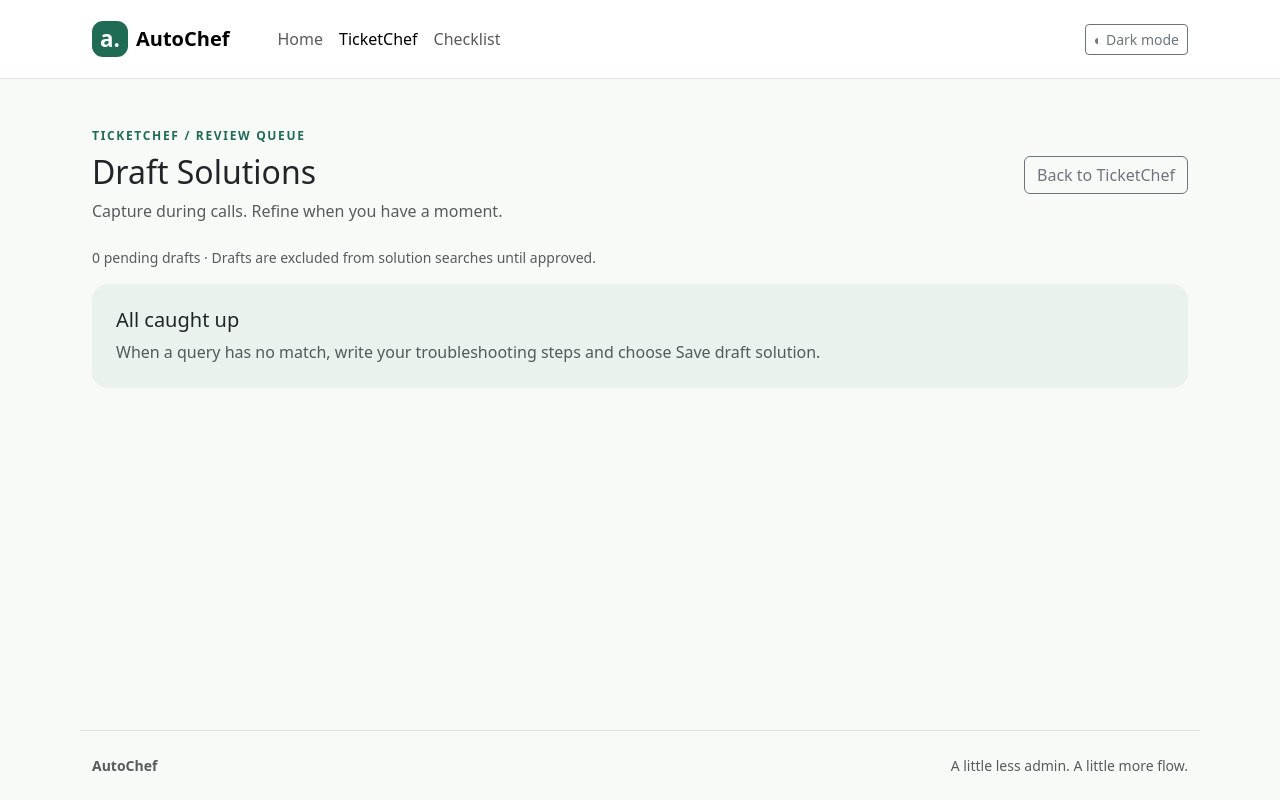
After one commit to mattmasel/AutoChef, a Flask app: page /ticketchef/drafts in a window 1280 px wide. The commit adds this page. Run offline with Flask 3, Linux system fonts and the light colour scheme; data that the repository does not hold is empty; some libraries are stand-ins or nearby versions.

Commit message:
Added draft feature

```diff
--- /dev/null
+++ b/flaskr/templates/ticketchef/drafts.html
@@ -0,0 +1,18 @@
+{% extends "base.html" %}
+{% block title %}Draft Solutions · TicketChef{% endblock %}
+{% block content %}
+<header class="d-flex flex-wrap justify-content-between align-items-center gap-3 mb-4">
+<div><p class="eyebrow mb-2">TICKETCHEF / REVIEW QUEUE</p><h1 class="h2">Draft Solutions</h1><p class="text-body-secondary mb-0">Capture during calls. Refine when you have a moment.</p></div>
+<a class="btn btn-outline-secondary" href="{{ url_for('ticketchef.home') }}">Back to TicketChef</a>
+</header>
+{% if request.args.get('result') == 'approved' %}<div class="alert alert-success" role="status">Solution approved and added to ticket matching.</div>{% elif request.args.get('result') == 'discarded' %}<div class="alert alert-success" role="status">Draft discarded.</div>{% elif request.args.get('result') == 'reviewed' %}<div class="alert alert-info" role="status">That draft has already been reviewed.</div>{% endif %}
+<p class="small text-body-secondary">{{ drafts|length }} pending draft{{ '' if drafts|length == 1 else 's' }} · Drafts are excluded from solution searches until approved.</p>
+<div class="d-grid gap-3">
+{% for draft in drafts %}
+<article class="card rounded-4"><div class="card-body p-4">
+<div class="d-flex flex-wrap justify-content-between gap-3"><div style="min-width:0;overflow-wrap:anywhere"><h2 class="h5">{{ draft['issue'] }}</h2><p class="small text-body-secondary">Saved {{ draft['created_at'] }} · Updated {{ draft['updated_at'] }}</p></div><a class="btn btn-outline-success align-self-start" href="{{ url_for('ticketchef.review_draft', draft_id=draft['id']) }}">Review draft</a></div>
+<p class="text-body-secondary mb-0" style="overflow-wrap:anywhere">{{ draft['solution']|truncate(240, true) }}</p>
+</div></article>
+{% else %}<div class="welcome-panel rounded-4 p-4"><h2 class="h5">All caught up</h2><p class="mb-0 text-body-secondary">When a query has no match, write your troubleshooting steps and choose Save draft solution.</p></div>{% endfor %}
+</div>
+{% endblock %}
--- a/flaskr/ticketchef/__init__.py
+++ b/flaskr/ticketchef/__init__.py
@@ -22,6 +22,18 @@ def init_app(app):
     except FileExistsError:
         pass
 
+    with sqlite3.connect(destination) as conn:
+        conn.execute("""CREATE TABLE IF NOT EXISTS solution_drafts (
+            id INTEGER PRIMARY KEY AUTOINCREMENT,
+            capture_key TEXT UNIQUE NOT NULL,
+            issue TEXT NOT NULL, category TEXT NOT NULL DEFAULT '',
+            subcategory TEXT NOT NULL DEFAULT '', keywords TEXT NOT NULL DEFAULT '',
+            solution TEXT NOT NULL, notes TEXT NOT NULL DEFAULT '',
+            status TEXT NOT NULL DEFAULT 'pending',
+            version INTEGER NOT NULL DEFAULT 1, solution_id INTEGER,
+            created_at TEXT NOT NULL, updated_at TEXT NOT NULL
+        )""")
+
     @app.teardown_appcontext
     def close_connection(error=None):
         connection = g.pop('ticketchef_db', None)
--- a/flaskr/ticketchef/routes.py
+++ b/flaskr/ticketchef/routes.py
@@ -1,7 +1,8 @@
 """TicketChef routes; all database queries use bound parameters."""
 import re
 import secrets
-from flask import Blueprint, abort, redirect, render_template, request, session, url_for
+from datetime import datetime, timezone
+from flask import jsonify, Blueprint, abort, redirect, render_template, request, session, url_for
 from . import get_connection
 from .search import find_best_match
 
@@ -119,3 +120,97 @@ def edit_solution(solution_id):
         conn.commit()
         return redirect(url_for('ticketchef.manage_solutions', q=query, updated=1))
     return render_template('ticketchef/add_solution.html', **context)
+
+
+def draft_time():
+    return datetime.now(timezone.utc).strftime('%Y-%m-%d %H:%M UTC')
+
+
+@bp.post('/drafts/save')
+def save_draft():
+    issue = request.form.get('issue', '').strip()
+    steps = request.form.get('solution', '').strip()
+    key = request.form.get('capture_key', '')
+    if not issue or not steps or not re.fullmatch(r'[a-zA-Z0-9_-]{16,100}', key):
+        return jsonify(error='Enter troubleshooting steps before saving the draft.'), 400
+    conn = get_connection()
+    # A stable key makes retries safe without creating duplicate drafts.
+    with conn:
+        row = conn.execute('SELECT * FROM solution_drafts WHERE capture_key = ?', (key,)).fetchone()
+        if row:
+            if row['status'] != 'pending':
+                return jsonify(error='This draft has already been reviewed. Start a new ticket for a new draft.'), 409
+            if row['issue'] == issue and row['solution'] == steps:
+                return jsonify(id=row['id'], version=row['version'])
+            version = request.form.get('version', type=int)
+            result = conn.execute("""UPDATE solution_drafts SET issue=?, solution=?, updated_at=?,
+                version=version+1 WHERE id=? AND status='pending' AND version=?""",
+                (issue, steps, draft_time(), row['id'], version))
+            if not result.rowcount:
+                return jsonify(error='This draft changed elsewhere. Review it in Draft Solutions before saving again.'), 409
+            return jsonify(id=row['id'], version=version + 1)
+        now = draft_time()
+        result = conn.execute('''INSERT INTO solution_drafts
+            (capture_key, issue, solution, created_at, updated_at) VALUES (?, ?, ?, ?, ?)''',
+            (key, issue, steps, now, now))
+        return jsonify(id=result.lastrowid, version=1), 201
+
+
+@bp.get('/drafts')
+def draft_solutions():
+    rows = get_connection().execute("SELECT * FROM solution_drafts WHERE status='pending' ORDER BY id DESC").fetchall()
+    return render_template('ticketchef/drafts.html', drafts=rows)
+
+
+@bp.route('/drafts/<int:draft_id>', methods=['GET', 'POST'])
+def review_draft(draft_id):
+    conn = get_connection()
+    row = conn.execute('SELECT * FROM solution_drafts WHERE id=?', (draft_id,)).fetchone()
+    if row is None:
+        abort(404)
+    if row['status'] != 'pending':
+        return redirect(url_for('ticketchef.draft_solutions', result='reviewed'))
+    values = request.form if request.method == 'POST' else dict(row)
+    context = dict(draft=row, form_data=values, version=values.get('version', row['version']))
+    if request.method == 'POST':
+        action = request.form.get('action')
+        version = request.form.get('version', type=int)
+        if version != row['version']:
+            context['error'] = 'This draft changed in another tab. Your text is below; reload to view the latest version before saving.'
+            return render_template('ticketchef/review_draft.html', **context), 409
+        if action not in ('save', 'approve', 'approve_anyway', 'discard'):
+            abort(400)
+        if action != 'discard':
+            required = ['issue', 'solution'] if action == 'save' else ['issue', 'solution', 'category', 'subcategory', 'keywords']
+            if any(not values.get(key, '').strip() for key in required):
+                context['error'] = 'A draft needs a title and steps. Approval also needs category, subcategory and at least three keywords.'
+                return render_template('ticketchef/review_draft.html', **context), 400
+            keywords = ' '.join(values.get('keywords', '').replace(',', ' ').split())
+            if action != 'save' and len(keywords.split()) < 3:
+                context['error'] = 'Add at least three keywords before approving.'
+                return render_template('ticketchef/review_draft.html', **context), 400
+            if action == 'approve':
+                best, score = find_best_match(values['issue'], conn.execute('SELECT Id, Keywords FROM solutions').fetchall())
+                if best and score >= 60:
+                    context.update(duplicate=conn.execute('SELECT * FROM solutions WHERE Id=?', (best['Id'],)).fetchone(), score=score)
+                    return render_template('ticketchef/review_draft.html', **context)
+        # Claim the revision and insert the approved solution in one transaction.
+        with conn:
+            status = 'discarded' if action == 'discard' else 'approved' if action.startswith('approve') else 'pending'
+            result = conn.execute("""UPDATE solution_drafts SET status=?, version=version+1, updated_at=?
+                WHERE id=? AND version=? AND status='pending'""", (status, draft_time(), draft_id, version))
+            if not result.rowcount:
+                abort(409, description='Draft changed elsewhere. Reload before continuing.')
+            if action != 'discard':
+                fields = [values.get(k, '').strip() for k in ['issue','category','subcategory']]
+                fields += [keywords, values['solution'], values.get('notes', '')]
+                conn.execute('UPDATE solution_drafts SET issue=?,category=?,subcategory=?,keywords=?,solution=?,notes=? WHERE id=?', (*fields, draft_id))
+                if status == 'approved':
+                    issue, category, subcategory, keywords, steps, notes = fields
+                    new = conn.execute('''INSERT INTO solutions (IssueTag,Category,SubCategory,Issue,SolutionSteps,Keywords,Notes)
+                        VALUES (?,?,?,?,?,?,?)''', (issue.lower().replace(' ', '_'),category,subcategory,issue,steps,keywords,notes))
+                    conn.execute('UPDATE solution_drafts SET solution_id=? WHERE id=?', (new.lastrowid, draft_id))
+        if action == 'save':
+            return redirect(url_for('ticketchef.review_draft', draft_id=draft_id, saved=1))
+        return redirect(url_for('ticketchef.draft_solutions', result=status))
+    return render_template('ticketchef/review_draft.html', **context)
```
Also changed, not shown: flaskr/static/js/ticketchef.js (+42 -4 lines), flaskr/templates/ticketchef/index.html (+11 -0 lines), flaskr/templates/ticketchef/review_draft.html (added, +26 -0 lines), README.md.
